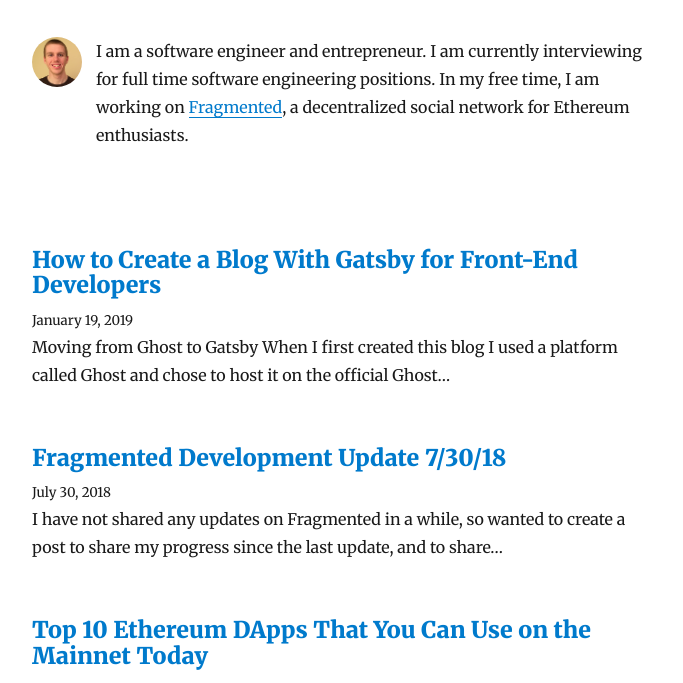
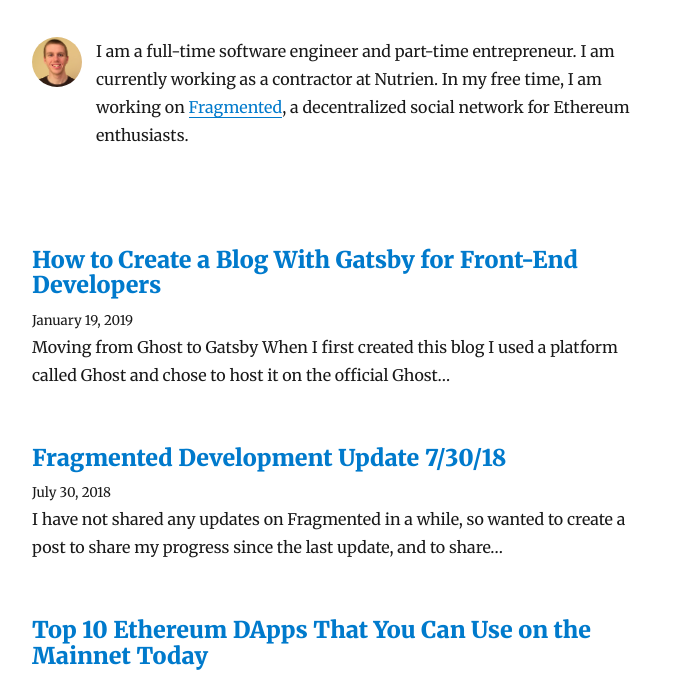
Before and after one commit to ryosua/blog, a Gatsby site: page / in a window 1280 px wide. Shown: the part 117-800 px from the top of the page, without its empty margins (293-976 px from the left). Built offline with nearby package versions, Linux system fonts and the light colour scheme; Gatsby itself is replaced by a stand-in of ours; some packages are replaced by stand-ins of ours.

Commit message:
Updated Bio.

```diff
--- a/src/components/Bio.js
+++ b/src/components/Bio.js
@@ -28,11 +28,10 @@ function Bio() {
               }}
             />
             <p>
-              I am a software engineer and entrepreneur. I am currently
-              interviewing for full time software engineering positions. In my
-              free time, I am working on{' '}
-              <a href="http://fragmented.world/">Fragmented</a>, a decentralized
-              social network for Ethereum enthusiasts.
+              I am a full-time software engineer and part-time entrepreneur. I
+              am currently working as a contractor at Nutrien. In my free time,
+              I am working on <a href="http://fragmented.world/">Fragmented</a>,
+              a decentralized social network for Ethereum enthusiasts.
             </p>
           </div>
         )
```
